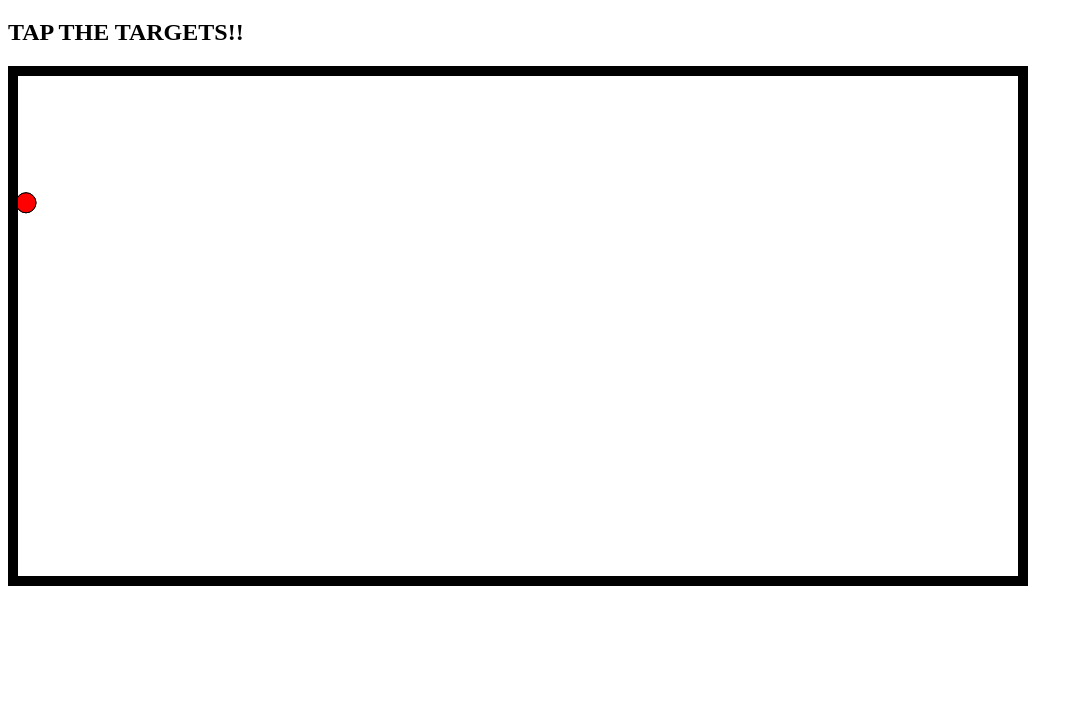
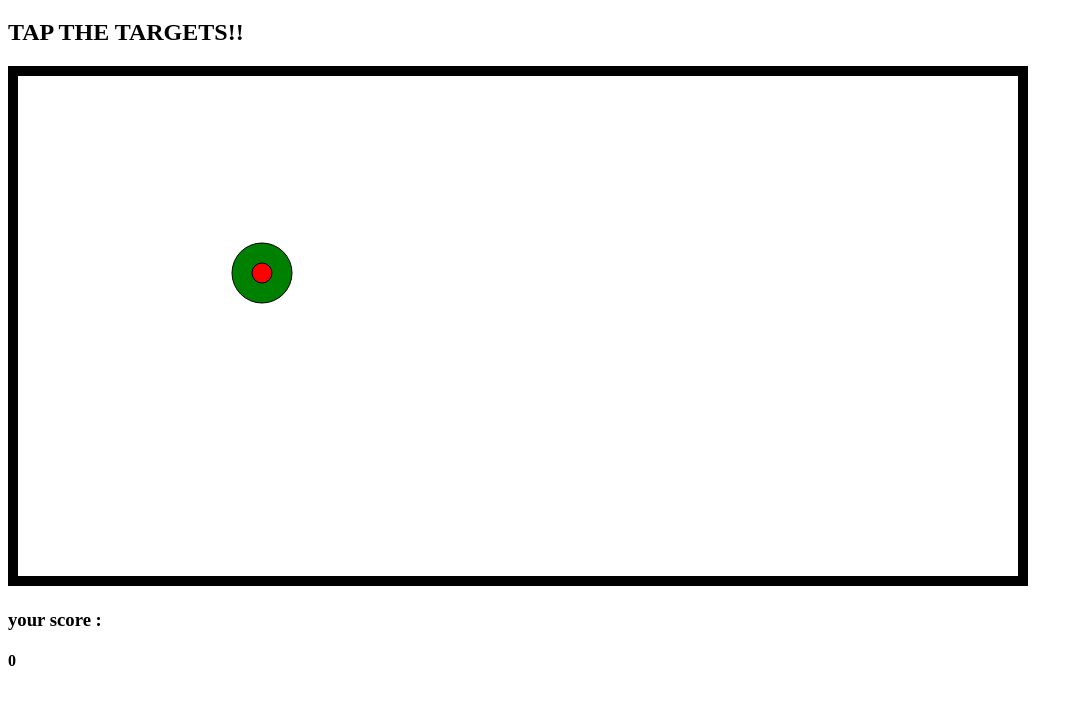
Before and after one commit to sungpaks/AimPractice, a plain HTML site: page index.html in a window 1280 px wide. Shown: the part 61-766 px from the top of the page, without its empty margins (0-1083 px from the left). Drawn offline with Linux system fonts and the light colour scheme.

Commit message:
regen target and click event

```diff
--- a/CSS/style.css
+++ b/CSS/style.css
@@ -2,6 +2,4 @@
 	border-width: 10px;
 	border-style: solid;
 	border-color: black;
-	width: 1000px;
-	height: 500px;
 }
--- a/index.html
+++ b/index.html
@@ -9,11 +9,10 @@
 <body>
 	<h1>Aim Practice</h1>
 	<h2>TAP THE TARGETS!!</h2>
-	<div id="game-area" class="border">
-		<canvas>
-
-		</canvas>
-	</div>
+	<canvas id="game-canvas" class="border" width=1000 height=500>
+	</canvas>
+	<h3>your score :</h3>
+	<h4 id="game-scoreboard"></h4>
 	<script src="js/target.js"></script>
 </body>
 </html>
--- a/js/target.js
+++ b/js/target.js
@@ -1,22 +1,53 @@
-const gameArea = document.getElementById("game-area");
-const gameAreaRect = gameArea.getBoundingClientRect();
-const targetPositionX = (Math.floor(Math.random()) * gameAreaRect.width) + gameAreaRect.x;
-const targetPositionY = (Math.floor(Math.random()) * gameAreaRect.height) + gameAreaRect.y;
-const gameAreaConvas = document.querySelector("#game-area canvas");
+const gameCanvas = document.getElementById("game-canvas");
+const gameCanvasRect = gameCanvas.getBoundingClientRect();
+const gameScoreBoard = document.querySelector("#game-scoreboard");
+//gameAreaConvas
+let targetPositionX;
+let targetPositionY;
+let score = 0;
 
+function getRandom(min, max) {
+	return Math.floor(Math.random() * (max - min)) + min;
+}
 function newPosition() {
-	const targetPositionX = (Math.floor(Math.random()) * gameAreaRect.width) + gameAreaRect.x;
-	const targetPositionY = (Math.floor(Math.random()) * gameAreaRect.height) + gameAreaRect.y;
+	targetPositionX = getRandom(50, gameCanvas.width - 50);
+	targetPositionY = getRandom(50, gameCanvas.height - 50);
+	return [targetPositionX, targetPositionY];
 }
 function drawTarget() {
-	newPosition();
-	const ctx = gameAreaConvas.getContext("2d");
+	[targetPositionX, targetPositionY] = newPosition();
+	const ctx = gameCanvas.getContext("2d");
+	ctx.clearRect(0,0,gameCanvas.width, gameCanvas.height);
 	ctx.beginPath();
-	ctx.arc(targetPositionX, targetPositionY, 10, 0, 2 * Math.PI);
+	ctx.arc(targetPositionX, targetPositionY, 30, 0, 2 * Math.PI);
+	ctx.fillStyle = "green";
+	ctx.fill();
+	ctx.stroke();
+
+	ctx.beginPath();
+	ctx.arc(targetPositionX, targetPositionY, 10, 0, 2*Math.PI);
 	ctx.fillStyle = "red";
 	ctx.fill();
 	ctx.stroke();
+	console.log(targetPositionX, targetPositionY);
 }
+function isInTarget(x, y) {
+	const dist = Math.sqrt((targetPositionX-x)*(targetPositionX-x) + (targetPositionY-y)*(targetPositionY-y))
+	console.log(dist);
+	if (dist <= 10) return 2;
+	if (dist <= 30) return 1;
+	else return 0;
+}
+function onClick(event) {
+	console.log(event.offsetX, event.offsetY);
+	const curScore = isInTarget(event.offsetX, event.offsetY);
+	if (curScore > 0) {
+		score += curScore;
+		gameScoreBoard.innerText = score;
+		drawTarget();
+	}
+}
+gameScoreBoard.innerText = score;
+drawTarget();
 
-drawTarget();
-drawTarget();
+gameCanvas.addEventListener("click", onClick);
```
